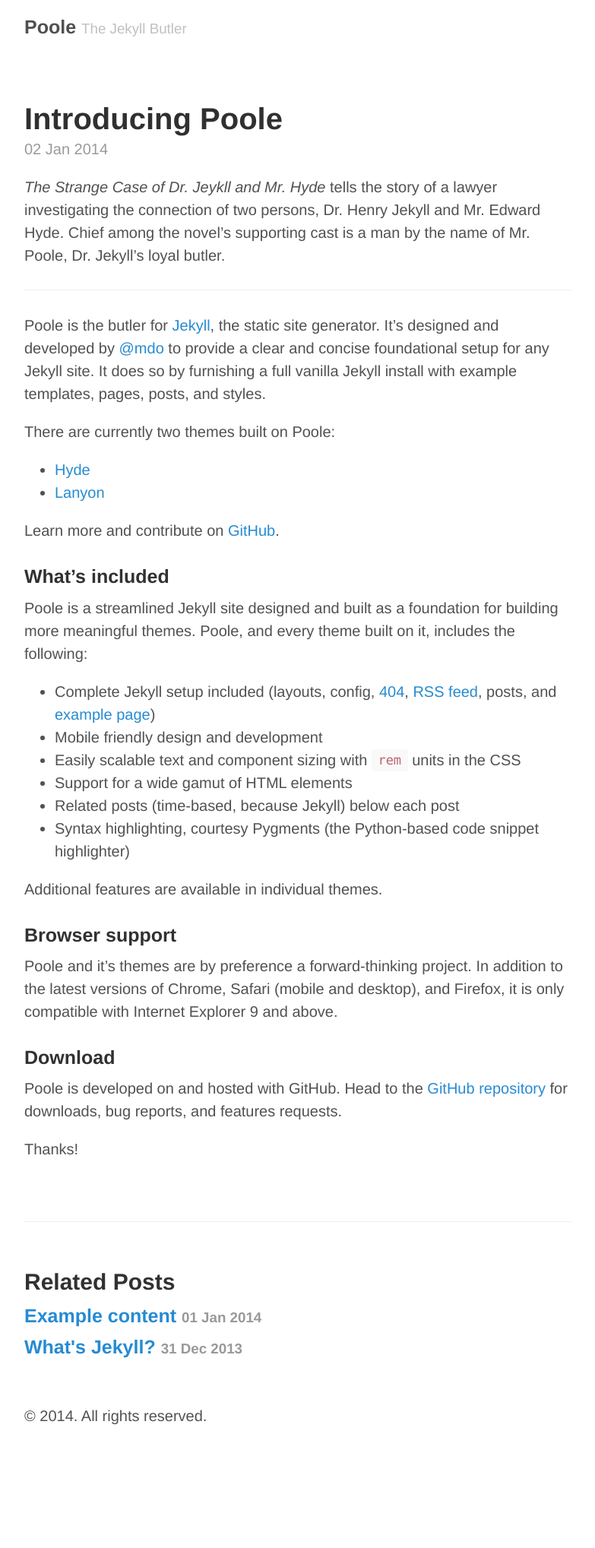
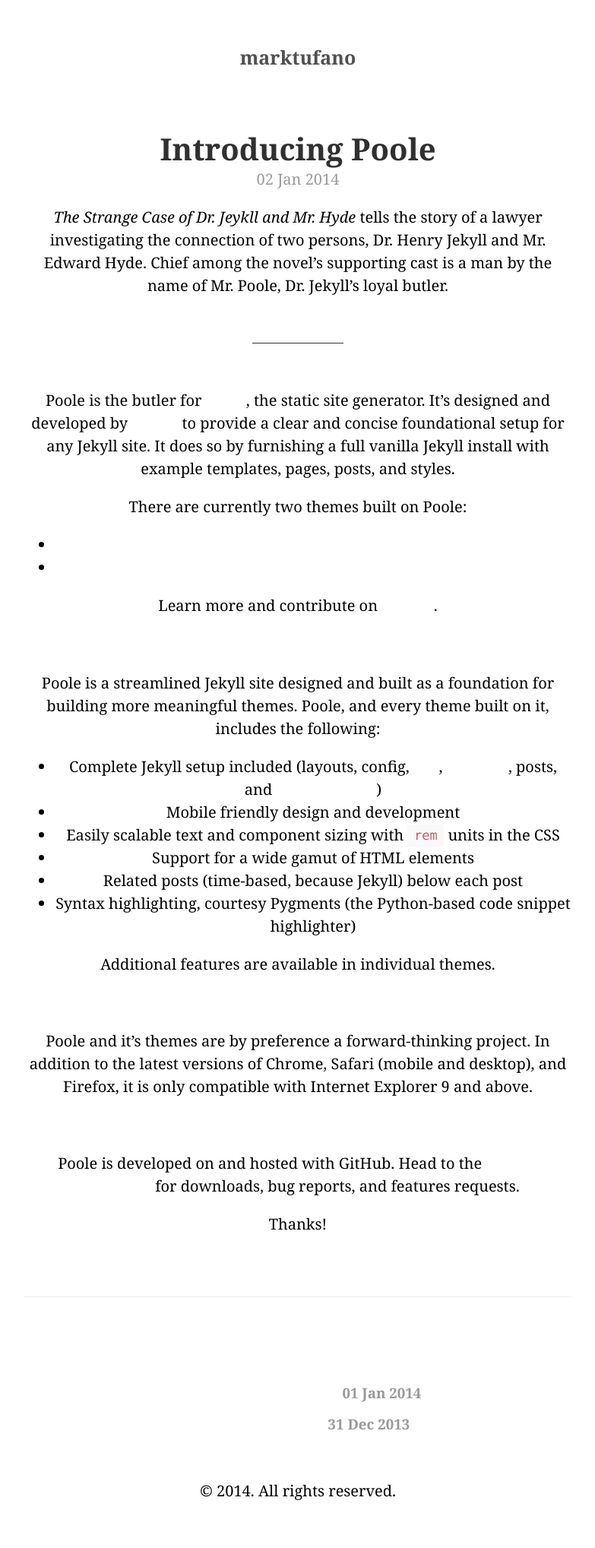
Before and after one commit to marktufano/marktufano.github.io, a Jekyll site: the page built from _posts/2014-01-02-introducing-poole.md, in a window 1280 px wide. Shown: the whole page at 76% size, without its empty margins (248-1031 px from the left). Built offline with Jekyll 4.4.1, drawn with Linux system fonts in a browser that asks for light colours; some web fonts are replaced; Markdown is read by kramdown in place of the engine named in the settings; before the commit the page ends 1898 px from its top, so only the background shows below that.

Commit message:
poole updates

```diff
--- a/_config.yml
+++ b/_config.yml
@@ -6,14 +6,13 @@
 permalink:        pretty
 
 # Setup
-title:            Poole
-tagline:          'The Jekyll Butler'
-description:      'Base theme for Jekyll themes by @mdo.'
-url:              http://getpoole.com
+title:            marktufano
+tagline:
+url:			  http://www.marktufano.com
 
 author:
-  name:           'Mark Otto'
-  url:            https://twitter.com/mdo
+  name:           Mark Tufano
+  url:            https://twitter.com/marktufano
 
 paginate:         1
 
@@ -21,4 +20,7 @@
 version:          1.0.0
 
 github:
-  repo:           https://github.com/poole/poole
+  repo:           https://github.com/marktufano/marktufano.github.io
+
+  gems:
+  - jekyll-redirect-from
--- a/_includes/head.html
+++ b/_includes/head.html
@@ -16,6 +16,8 @@
   <!-- CSS -->
   <link rel="stylesheet" href="/public/css/poole.css">
   <link rel="stylesheet" href="/public/css/syntax.css">
+  <link rel="stylesheet" href="/public/css/macho.css">
+  <link rel="stylesheet" href="/public/css/stylesheet.css" type="text/css" charset="utf-8" />
 
   <!-- Icons -->
   <link rel="apple-touch-icon-precomposed" sizes="144x144" href="/public/apple-touch-icon-144-precomposed.png">
--- /dev/null
+++ b/public/css/macho.css
@@ -0,0 +1,72 @@
+html {
+  font-family: 'Mission Gothic Light', Georgia, "Times New Roman", serif;
+}
+body {
+  padding: 2rem 1rem;
+  color: #000;
+  text-align: center;
+  background-color: #fff;
+}
+
+a {
+  color: #fff;
+}
+a:hover,
+a:focus {
+  text-decoration: none;
+}
+
+.btn {
+  display: inline-block;
+  padding: .25rem 1rem;
+  font-family: "PT Sans", sans-serif;
+  color: #ebcb8b;
+  border: .1rem solid #32343c;
+  border-radius: .1rem;
+}
+.btn:hover,
+.btn:focus {
+  color: #26282d;
+  background-color: #ebcb8b;
+  border-color: #ebcb8b;
+}
+
+h1, h2, h3 {
+  color: #fff;
+}
+
+.header {
+}
+.header-title {
+  display: inline-block;
+  padding: .5rem 1.5rem;
+  margin-bottom: 1rem;
+  /*border: .2rem solid #32343c;
+  border-radius: .1rem;*/
+  background-color: #000;
+}
+.header-lead {
+  margin-bottom: 0;
+}
+
+
+hr {
+  max-width: 6rem;
+  margin: 3rem auto;
+  border-top-color: #32343c;
+  border-bottom: 0;
+}
+
+.themes {
+  overflow: hidden; /* clearfix */
+  text-align: center;
+  padding: 0 2rem;
+}
+.theme {
+  float: left;
+  width: 50%;
+  padding: 0 1rem;
+}
+.theme h3 {
+  margin-top: 1rem;
+}
--- /dev/null
+++ b/public/css/stylesheet.css
@@ -0,0 +1,68 @@
+@font-face {
+    font-family: 'Mission Gothic Light';
+    src: url('mission_gothic_light-webfont.eot');
+    src: url('mission_gothic_light-webfont.eot?#iefix') format('embedded-opentype'),
+         url('mission_gothic_light-webfont.woff') format('woff'),
+         url('mission_gothic_light-webfont.ttf') format('truetype'),
+         url('mission_gothic_light-webfont.svg#mission_gothiclight') format('svg');
+    font-weight: normal;
+    font-style: normal;
+
+}
+
+
+@font-face {
+    font-family: 'Mission Gothic Regular';
+    src: url('mission_gothic_regular-webfont.eot');
+    src: url('mission_gothic_regular-webfont.eot?#iefix') format('embedded-opentype'),
+         url('mission_gothic_regular-webfont.woff') format('woff'),
+         url('mission_gothic_regular-webfont.ttf') format('truetype'),
+         url('mission_gothic_regular-webfont.svg#mission_gothicregular') format('svg');
+    font-weight: normal;
+    font-style: normal;
+
+}
+
+
+
+
+@font-face {
+    font-family: 'Mission Gothic Regular Italic';
+    src: url('mission_gothic_regular_italic-webfont.eot');
+    src: url('mission_gothic_regular_italic-webfont.eot?#iefix') format('embedded-opentype'),
+         url('mission_gothic_regular_italic-webfont.woff') format('woff'),
+         url('mission_gothic_regular_italic-webfont.ttf') format('truetype'),
+         url('mission_gothic_regular_italic-webfont.svg#mission_gothicregular_italic') format('svg');
+    font-weight: normal;
+    font-style: normal;
+
+}
+
+
+
+
+@font-face {
+    font-family: 'Mission Gothic Bold';
+    src: url('mission_gothic_bold-webfont.eot');
+    src: url('mission_gothic_bold-webfont.eot?#iefix') format('embedded-opentype'),
+         url('mission_gothic_bold-webfont.woff') format('woff'),
+         url('mission_gothic_bold-webfont.ttf') format('truetype'),
+         url('mission_gothic_bold-webfont.svg#mission_gothicbold') format('svg');
+    font-weight: normal;
+    font-style: normal;
+
+}
+
+
+
+@font-face {
+    font-family: 'Mission Gothic Bold Italic';
+    src: url('mission_gothic_bold_italic-webfont.eot');
+    src: url('mission_gothic_bold_italic-webfont.eot?#iefix') format('embedded-opentype'),
+         url('mission_gothic_bold_italic-webfont.woff') format('woff'),
+         url('mission_gothic_bold_italic-webfont.ttf') format('truetype'),
+         url('mission_gothic_bold_italic-webfont.svg#mission_gothicbold_italic') format('svg');
+    font-weight: normal;
+    font-style: normal;
+
+}
```
Also changed, not shown: _layouts/home.html (added, +27 -0 lines), index.html (+1 -34 lines), 11 other files.
